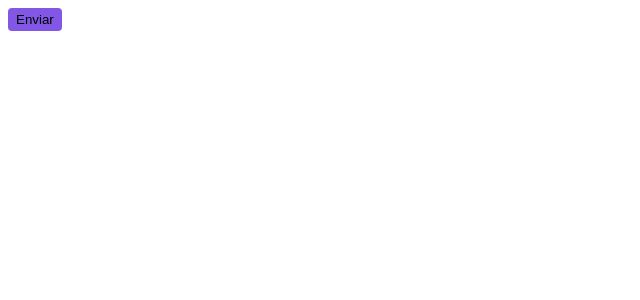
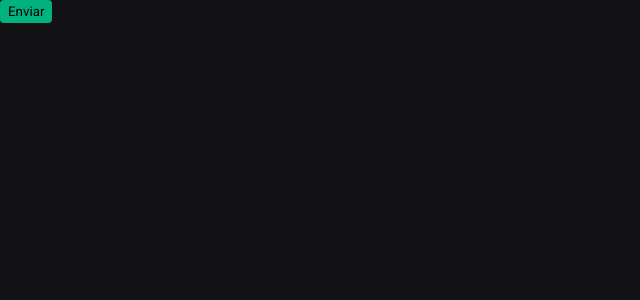
Before and after one commit to rafaumeu/ignite-shop, a Next.js app: page / in a window 1280 px wide. Shown: the top 300 px of the page, without its empty margins (0-640 px from the left). Built offline with nearby package versions, Linux system fonts and the light colour scheme.

Commit message:
feat(styles): configure global styles and Stitches theme with color palette

```diff
--- a/src/pages/_app.tsx
+++ b/src/pages/_app.tsx
@@ -1,4 +1,7 @@
+import { AppProps } from 'next/app'
+import { globalStyles } from '../styles/global'
 
-export default function App({ Component, pageProps }) {
+globalStyles()
+export default function App({ Component, pageProps }: AppProps) {
   return <Component {...pageProps} />;
 }
--- a/src/pages/index.tsx
+++ b/src/pages/index.tsx
@@ -1,10 +1,13 @@
 import { styled } from '../styles'
 
 const Button = styled('button', {
-  backgroundColor: '$rocketseat',
+  backgroundColor: '$green300',
   borderRadius: 4,
   border: 0,
   padding: '4px 8px',
+  '&:hover': {
+    filter: 'brightness(0.8)',
+  }
 })
 export default function Home() {
   return (
--- /dev/null
+++ b/src/styles/global.ts
@@ -0,0 +1,18 @@
+import { globalCss } from '.'
+
+export const globalStyles = globalCss({
+  '*': {
+    margin: 0,
+    padding: 0,
+    boxSizing: 'border-box',
+  },
+  body: {
+    backgroundColor: '$gray900',
+    color: '$gray100',
+    '-webkit-font-smoothing': 'antialiased',
+  },
+  'body, input, textarea, button': {
+    fontFamily: 'Roboto, sans-serif',
+    fontWeight: 400,
+  }
+})
--- a/src/styles/index.ts
+++ b/src/styles/index.ts
@@ -11,7 +11,14 @@
 } = createStitches({
   theme: {
     colors: {
-      rocketseat: '#8257e5',
+      white: '#fff',
+      gray900: '#121214',
+      gray800: '#202024',
+      gray300: '#c4c4cc',
+      gray100: '#e1e1e6',
+
+      green500: '#00875f',
+      green300: '#00b37e'
     }
   }
 })
```
